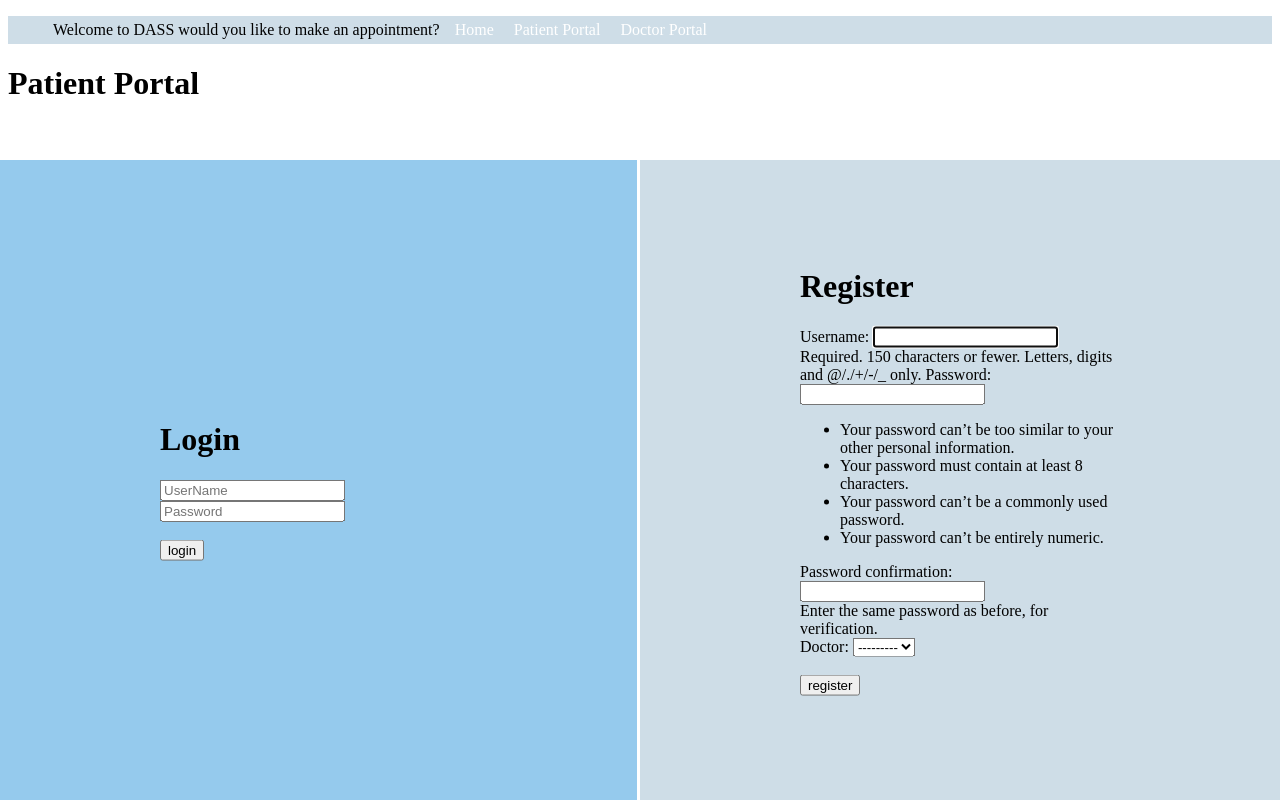
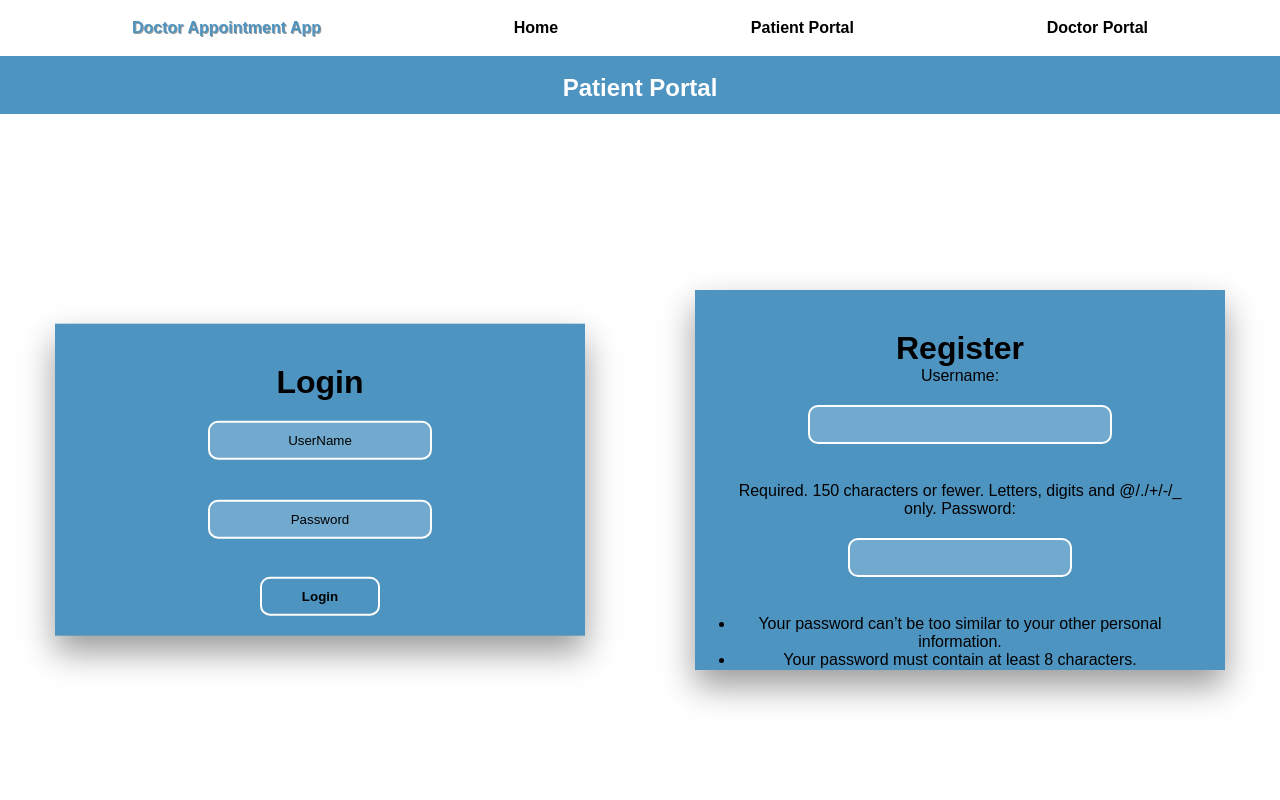
Before and after one commit to ctstolfa/doctorAppointmentWebApp, a Django app: page /PatientPortal in a window 1280 px wide. Run offline with Django 4.2, Linux system fonts and the light colour scheme; data that the repository does not hold is empty.

Commit message:
Added base.html
Added baseHome.html

Added new style to portals

```diff
--- a/DocAppointment/Doc_App/forms.py
+++ b/DocAppointment/Doc_App/forms.py
@@ -17,6 +17,9 @@ class CreatePatientForm(forms.ModelForm):
 	class Meta:
 		model = Patient
 		fields = ('doctor',)
+		widgets = {
+			"doctor": forms.Select(attrs={"class": "select"}),
+		}
 
 
 class CreateDoctorForm(forms.ModelForm):
--- a/DocAppointment/Doc_App/views.py
+++ b/DocAppointment/Doc_App/views.py
@@ -21,7 +21,7 @@ def patientPortal(request):
     if request.method == "POST":
         userForm = CreateUserForm(request.POST)
         patientForm = CreatePatientForm(request.POST)
-    if request.POST.get('submit') == 'login':
+    if request.POST.get('submit') == 'Login':
         username = request.POST['username']
         password = request.POST['password']
 
@@ -38,7 +38,7 @@ def patientPortal(request):
         else:
             messages.error(request, 'This Username Or Password does not exist')
             return redirect('patientPortal')
-    elif request.POST.get('submit') == 'register':
+    elif request.POST.get('submit') == 'Register':
         if userForm.is_valid() and patientForm.is_valid():
             userForm.save()
             patient = patientForm.save(commit=False)
@@ -59,7 +59,7 @@ def doctorPortal(request):
     if request.method == "POST":
         userForm = CreateUserForm(request.POST)
         doctorForm = CreateDoctorForm(request.POST)
-    if request.POST.get('submit') == 'login':
+    if request.POST.get('submit') == 'Login':
         username = request.POST['username']
         password = request.POST['password']
 
@@ -76,7 +76,7 @@ def doctorPortal(request):
         else:
             messages.error(request, 'This Username Or Password does not exist')
             return redirect('doctorPortal')
-    elif request.POST.get('submit') == 'register':
+    elif request.POST.get('submit') == 'Register':
         if userForm.is_valid() and doctorForm.is_valid():
             userForm.save()
             doctor = doctorForm.save(commit=False)
--- /dev/null
+++ b/DocAppointment/templates/base.html
@@ -0,0 +1,126 @@
+<!DOCTYPE html>
+<html lang="en">
+<head>
+    <meta charset="UTF-8">
+    <title>{% block title %}{% endblock %} - DocApps</title>
+
+    <style>
+        /* main color rgb(78, 148, 193);*/
+        * {
+            margin: 0;
+            padding: 0;
+        }
+
+        body {
+            background-color: #FFFFFF;
+            font-family: sans-serif;
+        }
+
+        .head {
+            background-color: #4E94C1;
+            color: #FFFFFF;
+            display: flex;
+            justify-content: center;
+            font-weight: bolder;
+            font-size: 1.5em;
+            padding: 0.75em 0 0.5em 0;
+            margin-bottom: 0px;
+            width: 100%;
+            opacity: 1;
+        }
+
+        .nav-wrapper {
+            background-color: #FFFFFF;
+            font-weight: bold;
+            margin: 0;
+            padding: 0.5em 0 0.5em 0;
+            opacity: 1;
+        }
+
+        .nav-internal-wrapper {
+            margin: 0 10% 0 10%;
+            height: 40px;
+            display: flex;
+            align-items: center;
+        }
+
+        .nav-internal-wrapper ul {
+            width: 100%;
+            display: flex;
+            justify-content: space-between;
+            text-align: center;
+        }
+
+        .nav-internal-wrapper ul li {
+            list-style: none;
+            margin: 4px;
+        }
+
+        .nav-internal-wrapper ul li a {
+            text-align: center;
+            text-decoration: none;
+            color: #000000;
+        }
+
+        .nav-internal-wrapper ul li a:hover,
+        .nav-internal-wrapper ul li:nth-child(1) {
+            color: #4E94C1;
+            text-shadow: 1px 1px rgba(0, 0, 0, 0.4);
+        }
+
+        .select {
+            background: rgba(255, 255, 255, 0.2);
+            margin: 20px auto;
+            text-align: center;
+            border: 2px solid #FFFFFF;
+            padding: 5px 10px;
+            width: 100px;
+            outline: none;
+            color: #000000;
+            border-radius: 24px;
+            transition: 0.25s;
+        }
+
+        button {
+            border: 0;
+            background: none;
+            display: block;
+            margin: 0px auto;
+            text-align: center;
+            border: 2px solid #FFFFFF;
+            padding: 10px 40px;
+            outline: none;
+            color: #000000;
+            border-radius: 10px;
+            transition: 0.25s;
+            cursor: pointer;
+            font-weight: bold;
+        }
+
+    button:hover{
+        background: #FFFFFF;
+    }
+
+        {% block style %}{% endblock %}
+    </style>
+
+</head>
+<body>
+    <nav class="nav-wrapper">
+        <div class="nav-internal-wrapper">
+            <ul>
+                <li>Doctor Appointment App</li>
+                {% block nav %}{% endblock %}
+            </ul>
+        </div>
+    </nav>
+
+    <header>
+        <h1 class="head">{% block header %}{% endblock %}</h1>
+    </header>
+
+    <main>
+        {% block content %}{% endblock %}
+    </main>
+</body>
+</html>
--- /dev/null
+++ b/DocAppointment/templates/baseHome.html
@@ -0,0 +1,97 @@
+{% extends "base.html" %}
+
+{% block style %}
+    .split {
+        height: 80%;
+        width: 50%;
+        position: fixed;
+        z-index: 1;
+        bottom: 0;
+        overflow-x: hidden;
+    }
+
+    /* Control the left side */
+    .left {
+        left: 0;
+    }
+
+    /* Control the right side */
+    .right {
+        right: 0;
+    }
+
+    /* If you want the content centered horizontally and vertically */
+    .centered {
+        position: absolute;
+        top: 50%;
+        left: 50%;
+        transform: translate(-50%, -50%);
+        text-align: center;
+    }
+
+    .login-wrapper{
+        width: 450px;
+        padding: 40px 40px 20px 40px;
+        margin: 1% auto 1% auto;
+        background: #4E94C1;
+        text-align: center;
+        list-style: none;
+        box-shadow: 0 16px 32px 0 rgba(0, 0, 0, 0.4);
+        overflow-y: auto;
+        max-height: 20em;
+    }
+
+    .login-wrapper input[type = "text"],.login-wrapper input[type = "password"]{
+        border: 0;
+        background: rgb(255, 255, 255, 0.2);
+        display: block;
+        margin: 20px auto;
+        text-align: center;
+        border: 2px solid #FFFFFF;
+        padding: 10px 10px;
+        width: 200px;
+        outline: none;
+        color: #000000;
+        border-radius: 10px;
+        transition: 0.25s;
+    }
+
+    .login-wrapper input[type = "text"]::placeholder,.login-wrapper input[type = "password"]::placeholder{
+        color: #000000;
+    }
+
+    .login-wrapper input[type = "text"]:focus,.login-wrapper input[type = "password"]:focus{
+        width: 280px;
+    }
+
+    .login-wrapper input[type = "submit"]{
+        border: 0;
+        background: none;
+        display: block;
+        margin: 0px auto;
+        text-align: center;
+        border: 2px solid #FFFFFF;
+        padding: 10px 40px;
+        outline: none;
+        color: #000000;
+        border-radius: 10px;
+        transition: 0.25s;
+        cursor: pointer;
+        font-weight: bold;
+    }
+
+    .nav-internal-wrapper .nav-internal-ul-wrapper li{
+        display: none;
+    }
+    .login-wrapper input[type = "submit"]:hover{
+        background: #FFFFFF;
+    }
+
+
+{% endblock %}
+
+{% block nav %}
+    <li class="home"><a href="/"> Home  </a></li>
+    <li class="patient-portal"><a href="/PatientPortal"> Patient Portal </a></li>
+    <li class="doctor-portal"><a href="/DoctorPortal"> Doctor Portal </a></li>
+{% endblock %}
--- a/DocAppointment/templates/patientPortal.html
+++ b/DocAppointment/templates/patientPortal.html
@@ -1,89 +1,14 @@
-<!DOCTYPE html>
-<html lang="en">
-<head>
-    <meta charset="UTF-8">
-    <title>patient portal</title>
-    <style>
-        body {
-            background-color: white;
-        }
+{% extends "baseHome.html" %}
 
-        /* Split the screen in half */
-        .split {
-            height: 80%;
-            width: 50%;
-            position: fixed;
-            z-index: 1;
-            bottom: 0;
-            overflow-x: hidden;
-        }
+{% block title %}Patient Portal{% endblock %}
+{% block header %}Patient Portal{% endblock %}
 
-        /* Control the left side */
-        .left {
-            left: 0;
-            background-color: rgb(149, 202, 237);
-            outline-style: solid;
-            outline-color: white;
-        }
-
-        /* Control the right side */
-        .right {
-            right: 0;
-            background-color: rgb(206, 221, 231);
-            outline-style: solid;
-            outline-color: white;
-        }
-
-        /* If you want the content centered horizontally and vertically */
-        .centered {
-            position: absolute;
-            top: 50%;
-            left: 50%;
-            transform: translate(-50%, -50%);
-            text-align: left;
-        }
-
-        .nav-wrapper{
-            background-color: rgb(206, 221, 231);
-            margin: 0;
-            padding: 0;
-            opacity: 1;
-        }
-
-        .nav-wrapper ul{
-            display: flex;
-            justify-content: space;
-            text-align: center;
-        }
-
-        .nav-wrapper ul li{
-            list-style:  none;
-            margin: 5px;
-        }
-        .nav-wrapper ul li a{
-            text-align: center;
-            text-decoration: none;
-            color: white;
-            margin: 5px;
-        }
-
-    </style>
-</head>
-<body>
+{% block content %}
     {% for message in messages %}
     <script>
         alert('{{ message }}')
     </script>
     {% endfor %}
-    <header class="nav-wrapper">
-         <ul>
-            <li>Welcome to DASS would you like to make an appointment?</li>
-            <li class="home"><a href="/"> Home  </a></li>
-            <li class="patient-portal"><a href="/PatientPortal"> Patient Portal </a></li>
-            <li class="doctor-portal"><a href="/DoctorPortal"> Doctor Portal </a></li>
-        </ul>
-    </header>
-    <h1> Patient Portal </h1>
     <div class="split left">
         <div class="centered">
             <form class="login-wrapper" method="post">
@@ -92,7 +17,7 @@
                 <input style="display: inline-block" type="text" name="username" id ="patient" placeholder="UserName">
                 <input style="display: inline-block" type="password" name="password" id ="password" placeholder="Password">
                 <br/><br/>
-                <input type="submit" name="submit" value="login">
+                <input type="submit" name="submit" value="Login">
             </form>
         </div>
     </div>
@@ -108,11 +33,10 @@
                 <br/>
                 {{ patient_form }}
                 <br/><br/>
-                <input type="submit" name="submit" value="register">
+                <input type="submit" name="submit" value="Register">
                 <br/><br/>
 
             </form>
         </div>
     </div>
-</body>
-</html>
+{% endblock %}
```
Also changed, not shown: DocAppointment/templates/doctorPortal.html (+7 -83 lines), DocAppointment/templates/home.html (+5 -81 lines).
